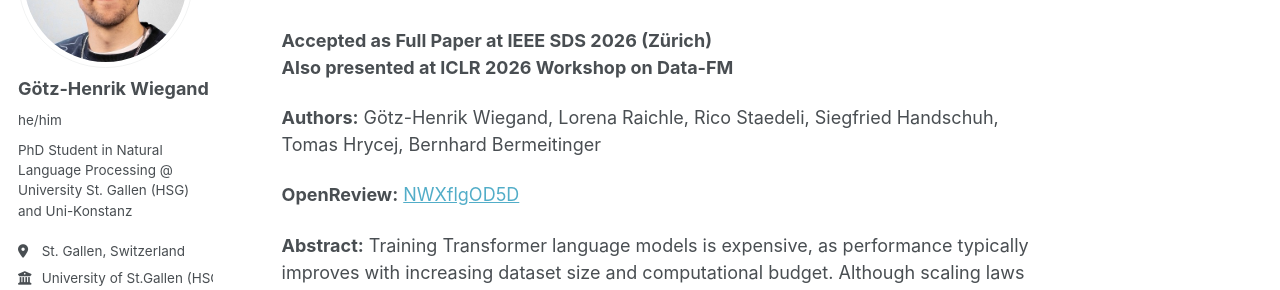
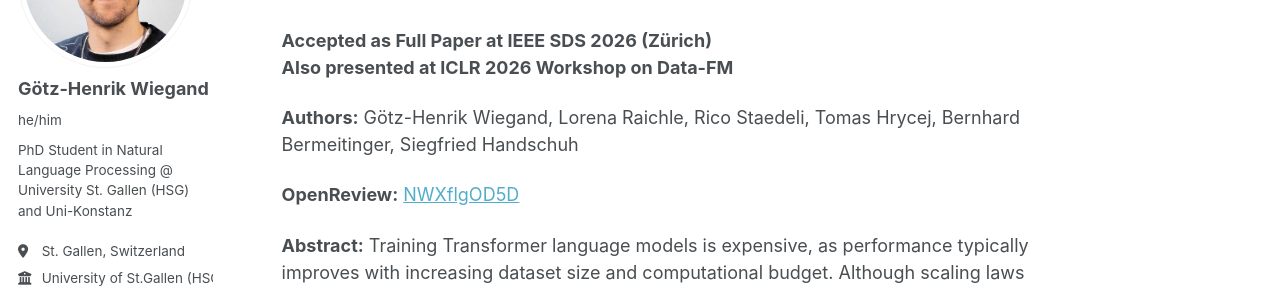
Before and after one commit to ghwiegand/ghwiegand.github.io, a Jekyll site: the page built from _publications/2026-03-02-is-More-Data-Worth-the-Cost?-Dataset-Scaling-Laws-in-a-Tiny-Attention-Only-Decoder.md, in a window 1280 px wide and 1366 px high. Shown: the part 224-514 px from the top of the window. Built offline with Jekyll 4.4.1, drawn with Linux system fonts in a browser that asks for light colours; some web fonts are replaced; a script bundle is joined from its source files by our own code; library files that are not in the unit come from our copies.

```diff
--- a/_publications/2026-03-02-is-More-Data-Worth-the-Cost?-Dataset-Scaling-Laws-in-a-Tiny-Attention-Only-Decoder.md
+++ b/_publications/2026-03-02-is-More-Data-Worth-the-Cost?-Dataset-Scaling-Laws-in-a-Tiny-Attention-Only-Decoder.md
@@ -13,7 +13,7 @@ citation: 'Wiegand, G.-H., Raichle, L., Staedeli, R., Handschuh, S., Hrycej, T.,
 **Accepted as Full Paper at IEEE SDS 2026 (Zürich)**
 **Also presented at ICLR 2026 Workshop on Data-FM**
 
-**Authors:** Götz-Henrik Wiegand, Lorena Raichle, Rico Staedeli, Siegfried Handschuh, Tomas Hrycej, Bernhard Bermeitinger
+**Authors:** Götz-Henrik Wiegand, Lorena Raichle, Rico Staedeli, Tomas Hrycej, Bernhard Bermeitinger,  Siegfried Handschuh
 
 **OpenReview:** [NWXflgOD5D](https://openreview.net/forum?id=NWXflgOD5D)
 
```
